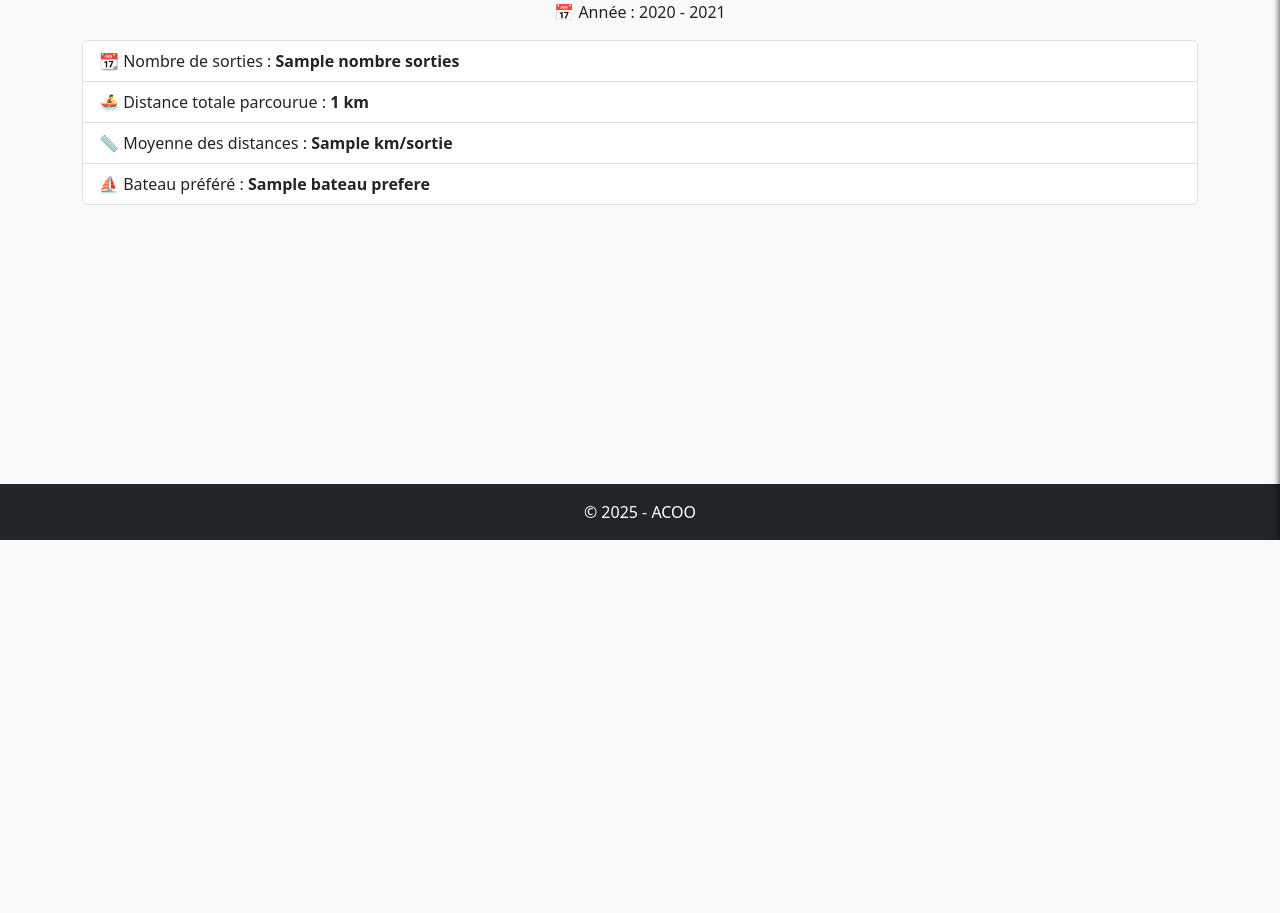
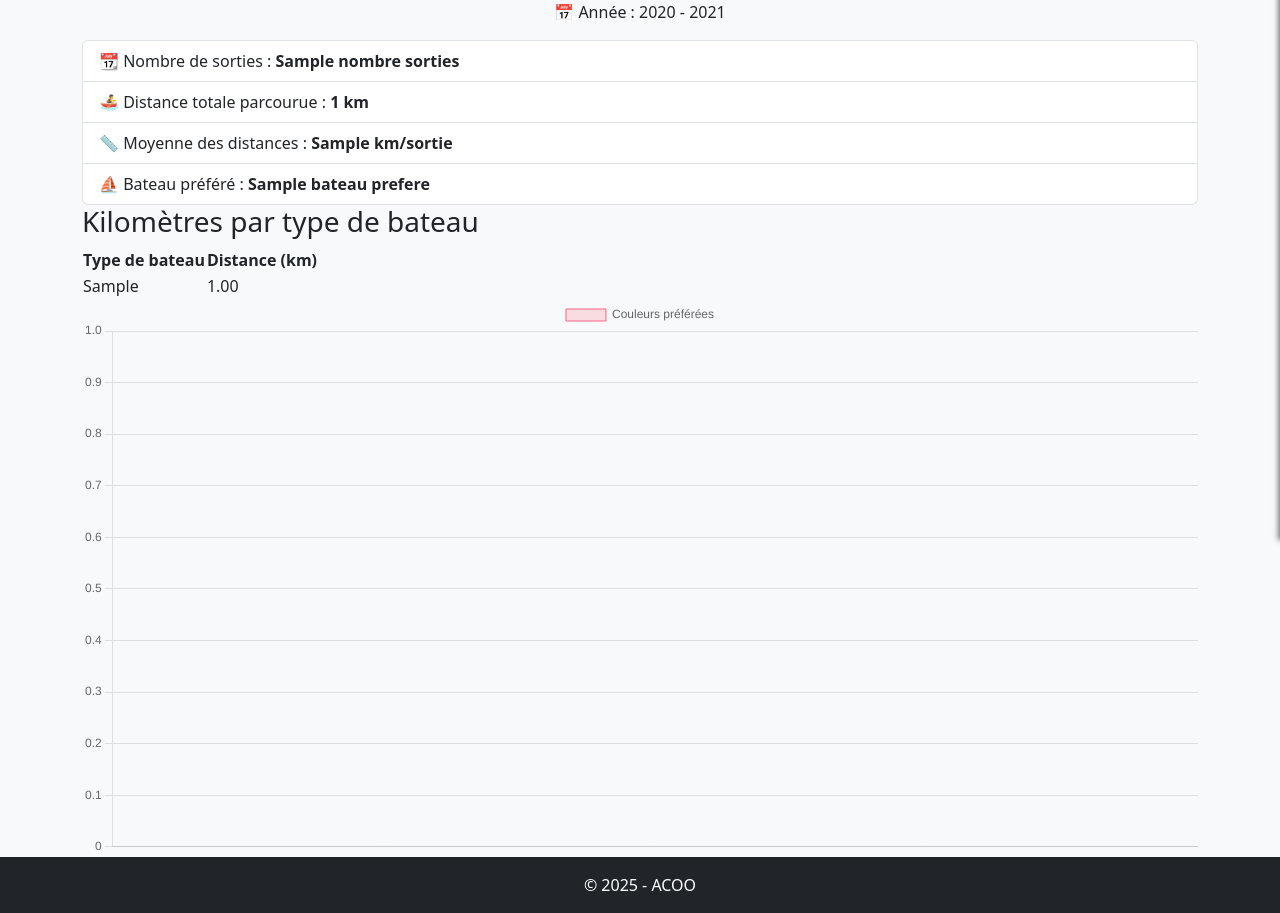
Before and after one commit to martintinC/acoobase, a Django app: template cahierDeSorties/templates/cahierDeSorties/statistiques_rameurs.html in a window 1280 px wide. Shown: the part 260-1173 px from the top of the page. Before the commit the page ends 800 px from the top, so only its background shows below. Run offline with Django 5.2, Linux system fonts and the light colour scheme; tables that the repository leaves empty hold one stand-in row (Sample ...); the template is opened without the code that fills it: values named after a table or form of the project are taken from there, most other values are stand-ins (such as "Sample title", 1, 10 or a date in 2020).

Commit message:
ajout graph non fonctionnel

```diff
--- a/cahierDeSorties/templates/cahierDeSorties/statistiques_rameurs.html
+++ b/cahierDeSorties/templates/cahierDeSorties/statistiques_rameurs.html
@@ -39,4 +39,75 @@
             <li class="list-group-item">⛵ Bateau préféré : <strong>{% if bateau_prefere %}{{ bateau_prefere.nom }}{% else %}Aucun{% endif %}</strong></li>
         </ul>
     {% endif %}
+
+    <h3>Kilomètres par type de bateau</h3>
+    <table>
+        <thead>
+            <tr>
+                <th>Type de bateau</th>
+                <th>Distance (km)</th>
+            </tr>
+        </thead>
+        <tbody>
+            {% for entry in km_par_type_bateau %}
+                <tr>
+                    <td>{{ entry.type_bateau }}</td>
+                    <td>{{ entry.total_km|floatformat:2 }}</td>
+                </tr>
+            {% endfor %}
+        </tbody>
+    </table>
+
+    <canvas id="myChart" width="400" height="200"></canvas>
+
+    <script>
+        const ctx = document.getElementById('myChart').getContext('2d');
+
+        const myChart = new Chart(ctx, {
+            type: 'bar', // ou 'line', 'pie', 'doughnut', etc.
+            data: {
+            labels: [],
+            datasets: [{
+                label: 'Couleurs préférées',
+                data: [],
+                backgroundColor: [
+                'rgba(255, 99, 132, 0.2)',
+                'rgba(54, 162, 235, 0.2)',
+                'rgba(255, 206, 86, 0.2)',
+                'rgba(75, 192, 192, 0.2)',
+                'rgba(153, 102, 255, 0.2)',
+                'rgba(255, 159, 64, 0.2)'
+                ],
+                borderColor: [
+                'rgba(255, 99, 132, 1)',
+                'rgba(54, 162, 235, 1)',
+                'rgba(255, 206, 86, 1)',
+                'rgba(75, 192, 192, 1)',
+                'rgba(153, 102, 255, 1)',
+                'rgba(255, 159, 64, 1)'
+                ],
+                borderWidth: 1
+            }]
+            },
+            options: {
+            scales: {
+                y: {
+                beginAtZero: true
+                }
+            }
+            }
+        });
+
+        const kmParTypeBateau = JSON.parse('{{ km_par_type_bateau|safe }}');
+
+        // kmParTypeBateau.forEach((item) => {
+        //     console.log(type);
+        //     console.log(total_km);
+        //     myChart.data.labels.push(type);
+        //     myChart.data.datasets[0].data.push(total_km);
+        //     myChart.update();
+        // });
+
+    </script>
+
 {% endblock %}
--- a/cahierDeSorties/views.py
+++ b/cahierDeSorties/views.py
@@ -10,6 +10,7 @@ from django.utils import timezone
 from django.utils.dateparse import parse_datetime
 from datetime import datetime, date
 from django.db.models import Count, Sum
+from .services.statistiques import kilometres_par_type_bateau
 import calendar
 
 # =========================================================================================
@@ -197,6 +198,8 @@ def statistiques_rameurs(request):
 
     if selected_rameur_id:
         selected_rameur = Rameur.objects.get(id=selected_rameur_id)
+        # Récupération des kilomètres par type de bateau
+        km_par_type_bateau = kilometres_par_type_bateau(selected_rameur_id, int(selected_year) if selected_year != 'current' else current_year)
         sorties_rameur = sorties_rameur.filter(rameur=selected_rameur)
 
         nombre_sorties = sorties_rameur.count()
@@ -224,7 +227,8 @@ def statistiques_rameurs(request):
             'years': years,
             'selected_year': selected_year,
             'distance_par_mois': list(distance_par_mois.values()),  # Envoyer les valeurs au template
-            'mois_labels': [calendar.month_abbr[m] for m in range(1, 13)]  # Labels des mois
+            'mois_labels': [calendar.month_abbr[m] for m in range(1, 13)],  # Labels des mois
+            'km_par_type_bateau': km_par_type_bateau
         })
 
     return render(request, "cahierDeSorties/statistiques_rameurs.html", {
```
